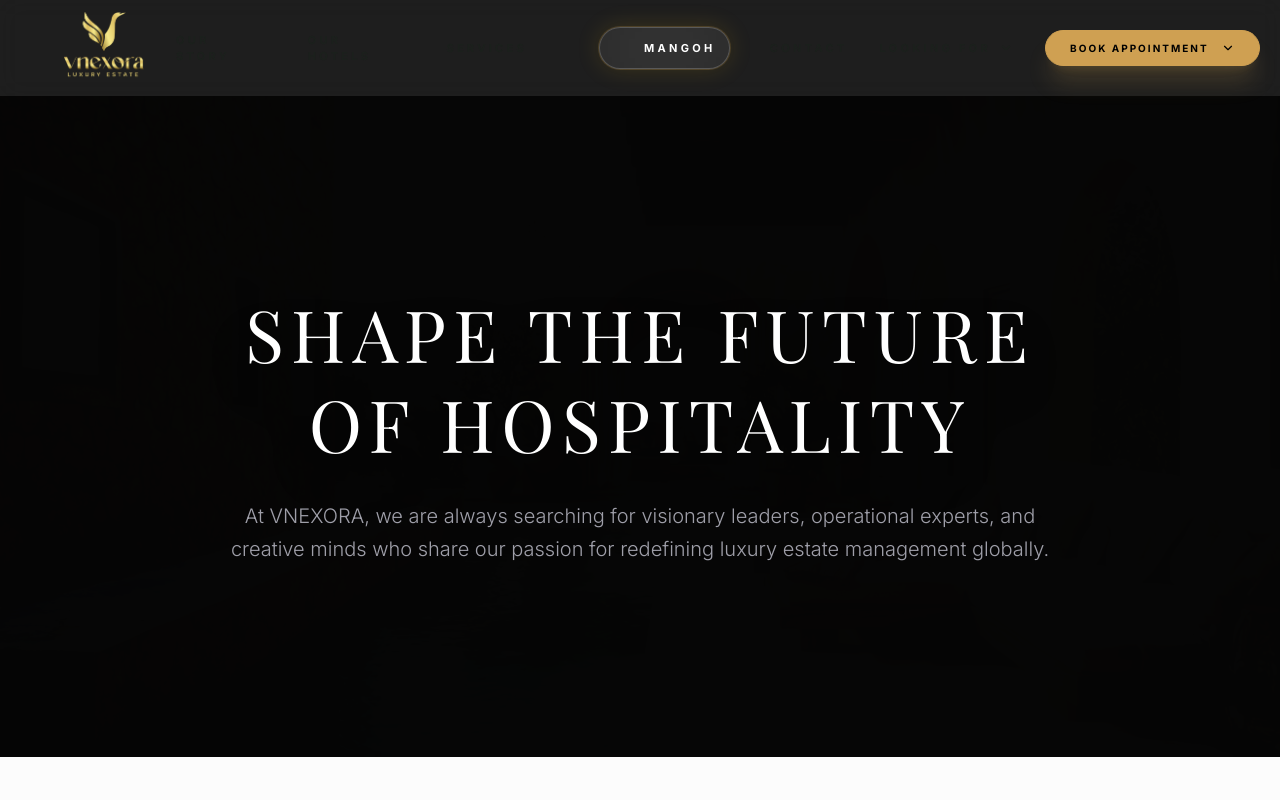
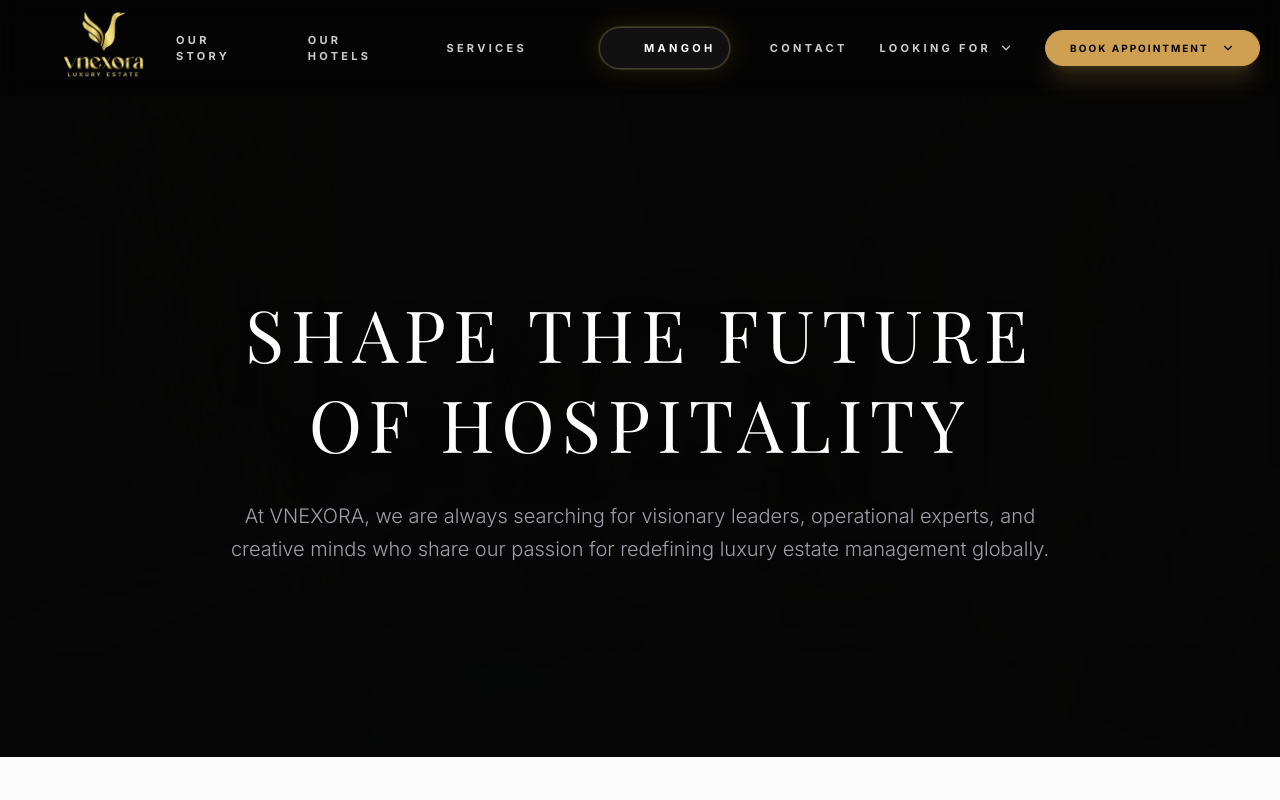
Before and after one commit to cricketmagician/vnexora, a Next.js app: page /career in a window 1280 px wide. Shown: the top 800 px of the page. Built offline with nearby package versions, Linux system fonts and the light colour scheme; a web font is replaced by a local one.

Commit message:
fix(ui): revert navbar colors to white while keeping dropdowns light

```diff
--- a/src/components/sections/Navbar.tsx
+++ b/src/components/sections/Navbar.tsx
@@ -97,8 +97,8 @@ export const Navbar = () => {
         className={cn(
           "fixed top-0 left-0 right-0 z-50 transition-all duration-500 ease-in-out px-6 md:px-16",
           isScrolled
-            ? "bg-white/90 backdrop-blur-2xl border-b border-black/5 py-2 shadow-2xl"
-            : "bg-white/10 backdrop-blur-md py-3 md:py-4"
+            ? "bg-black/80 backdrop-blur-2xl border-b border-white/10 py-2 shadow-2xl"
+            : "bg-black/10 backdrop-blur-md py-3 md:py-4"
         )}
       >
         <div className="container mx-auto max-w-[1600px] flex items-center justify-between gap-8 h-12 md:h-16">
@@ -127,7 +127,7 @@ export const Navbar = () => {
                   "relative py-2 text-[11px] uppercase tracking-[0.3em] font-bold transition-all duration-500 flex items-center gap-2 group/nav",
                   link.name === "mangoH"
                     ? "text-white px-8 py-3 bg-white/5 backdrop-blur-2xl border border-white/20 rounded-full shadow-[0_0_25px_rgba(234,179,8,0.15)] hover:shadow-[0_0_35px_rgba(234,179,8,0.25)] hover:scale-105 mx-2 overflow-hidden ring-1 ring-mustard/20"
-                    : "text-foreground/80 hover:text-foreground"
+                    : "text-white/80 hover:text-white"
                 )}
                 onMouseEnter={() => setHoveredLink(link.name)}
                 onMouseLeave={() => setHoveredLink(null)}
@@ -170,7 +170,7 @@ export const Navbar = () => {
           <div className="hidden lg:flex items-center gap-6 xl:gap-8">
             <Link
               href="/contact"
-              className="text-[11px] uppercase tracking-[0.3em] font-bold text-foreground/80 hover:text-foreground transition-all duration-300 whitespace-nowrap"
+              className="text-[11px] uppercase tracking-[0.3em] font-bold text-white/80 hover:text-white transition-all duration-300 whitespace-nowrap"
             >
               Contact
             </Link>
@@ -178,7 +178,7 @@ export const Navbar = () => {
             <div className="relative group">
               <button
                 onMouseEnter={() => setIsLookingForOpen(true)}
-                className="flex items-center gap-2 text-[11px] uppercase tracking-[0.3em] font-bold text-foreground/80 hover:text-foreground transition-all duration-300 group/btn whitespace-nowrap"
+                className="flex items-center gap-2 text-[11px] uppercase tracking-[0.3em] font-bold text-white/80 hover:text-white transition-all duration-300 group/btn whitespace-nowrap"
               >
                 <span>Looking For</span>
                 <ChevronDown className={cn("w-3.5 h-3.5 transition-transform duration-500", isLookingForOpen && "rotate-180")} />
@@ -294,7 +294,7 @@ export const Navbar = () => {
               initial={{ opacity: 0, y: -10 }}
               animate={{ opacity: 1, y: 0 }}
               exit={{ opacity: 0, y: -10 }}
-              className="lg:hidden fixed inset-x-0 bottom-0 top-[72px] bg-white/98 backdrop-blur-3xl z-[100] flex flex-col p-8 gap-10 border-t border-black/10 overflow-y-auto h-[calc(100vh-72px)]"
+              className="lg:hidden fixed inset-x-0 bottom-0 top-[72px] bg-black/98 backdrop-blur-3xl z-[100] flex flex-col p-8 gap-10 border-t border-white/10 overflow-y-auto h-[calc(100vh-72px)]"
             >
               <div className="flex flex-col gap-6">
                 {navLinks.map((link) => (
@@ -302,8 +302,8 @@ export const Navbar = () => {
                     key={link.name}
                     href={link.href}
                     className={cn(
-                      "text-2xl font-serif transition-all duration-300 border-b border-black/5 pb-2 flex items-center justify-between",
-                      link.name === "mangoH" ? "text-mustard font-bold" : "text-foreground/90 hover:text-mustard"
+                      "text-2xl font-serif transition-all duration-300 border-b border-white/5 pb-2 flex items-center justify-between",
+                      link.name === "mangoH" ? "text-mustard font-bold" : "text-white/90 hover:text-mustard"
                     )}
                     onClick={() => setMobileMenuOpen(false)}
                   >
@@ -347,7 +347,7 @@ export const Navbar = () => {
                       <div className="w-10 h-10 flex items-center justify-center bg-white/5 border border-white/10">
                         <option.icon className="w-4 h-4 text-mustard" />
                       </div>
-                      <span className="text-[11px] uppercase tracking-[0.2em] font-bold text-foreground/70">
+                      <span className="text-[11px] uppercase tracking-[0.2em] font-bold text-white/70">
                         {option.name}
                       </span>
                     </button>
```
